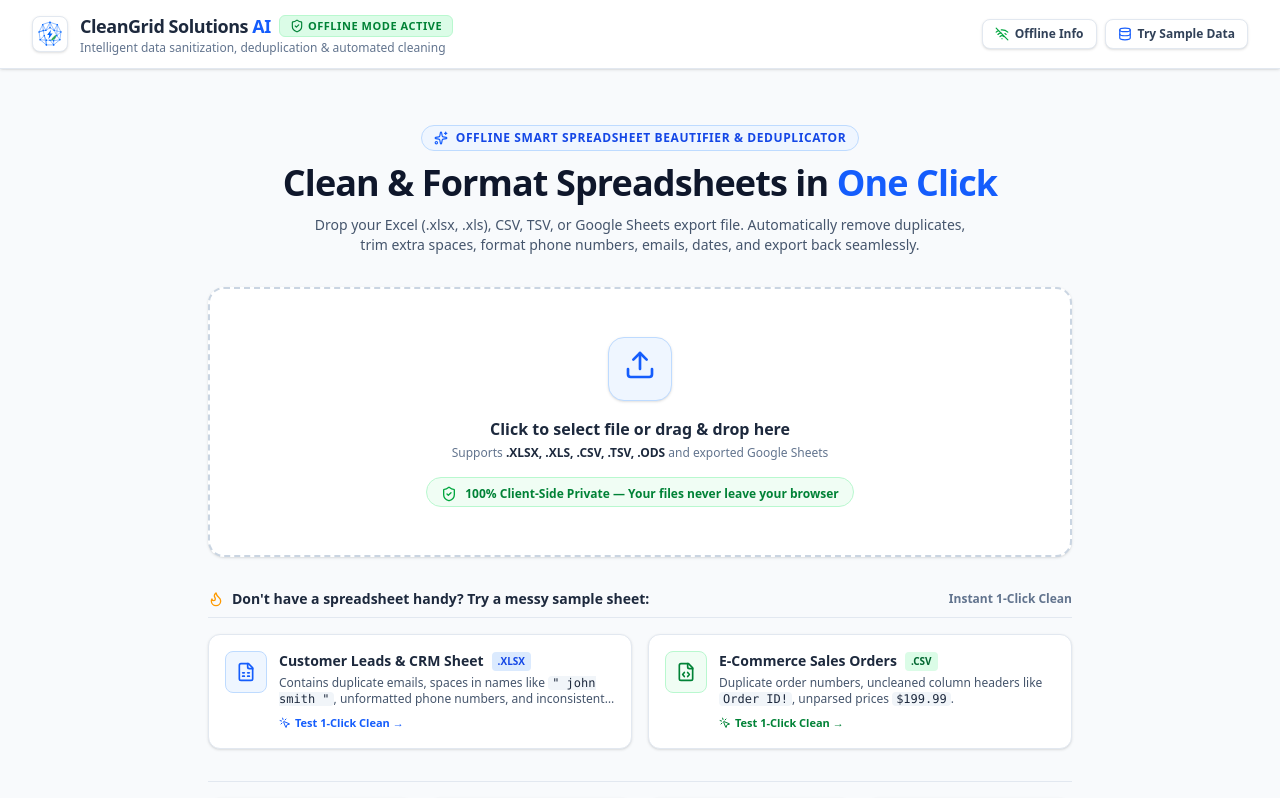
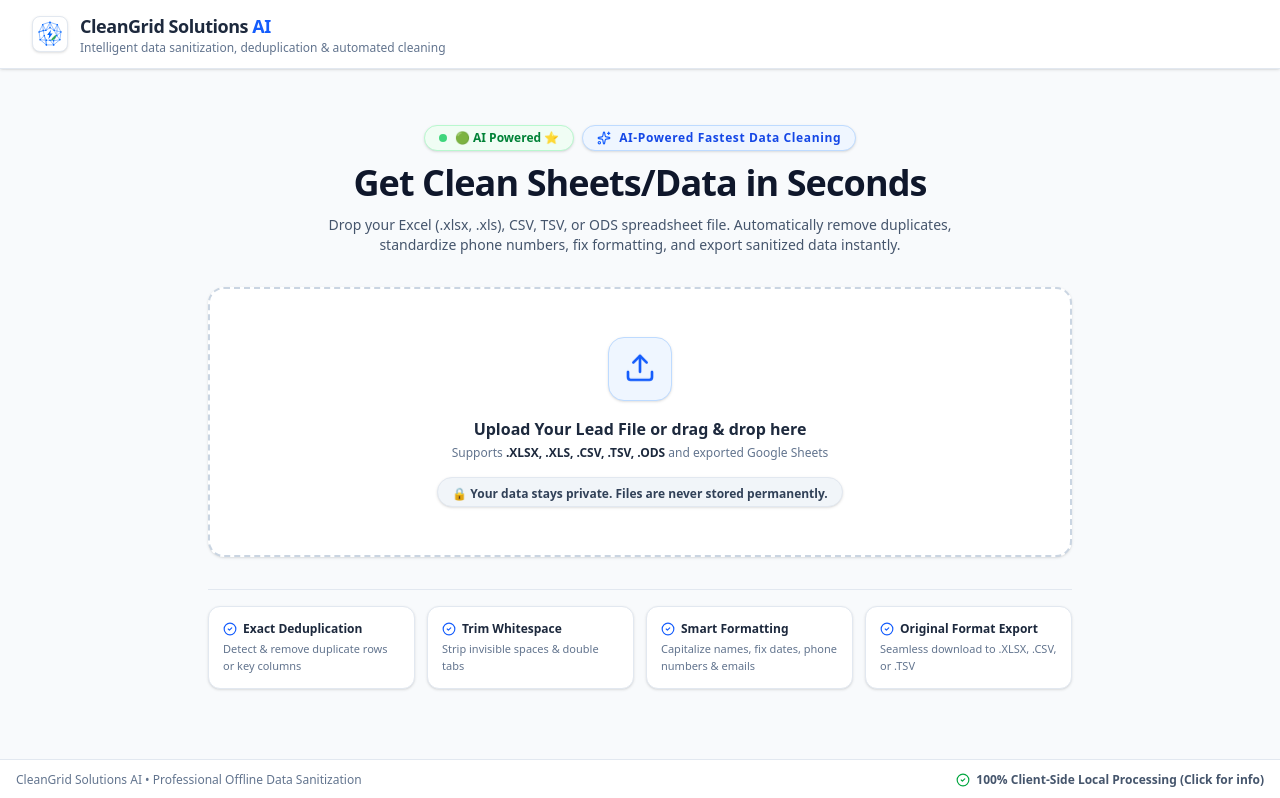
Before and after one commit to cleangridsolutions/firstcloudsoftware, a React (Vite) app: page / in a window 1280 px wide. Shown: the top 798 px of the page. Built offline with nearby package versions, Linux system fonts and the light colour scheme.

Commit message:
Add files via upload

```diff
--- a/src/components/FileDropzone.tsx
+++ b/src/components/FileDropzone.tsx
@@ -1,14 +1,8 @@
 import React, { useRef, useState } from 'react';
 import {
-  FileSpreadsheet,
   Upload,
   Sparkles,
   CheckCircle2,
-  FileCode,
-  ShieldCheck,
-  Zap,
-  Flame,
-  MousePointerClick,
 } from 'lucide-react';
 
 interface FileDropzoneProps {
@@ -55,15 +49,21 @@ export const FileDropzone: React.FC<FileDropzoneProps> = ({
     <div className="max-w-4xl mx-auto px-4 py-8 space-y-8">
       {/* Hero Welcome Banner */}
       <div className="text-center space-y-3">
-        <div className="inline-flex items-center gap-2 px-3 py-1 rounded-full bg-blue-50 text-blue-700 border border-blue-200 text-xs font-bold uppercase tracking-wider">
-          <Sparkles className="w-3.5 h-3.5 text-blue-600" />
-          <span>Offline Smart Spreadsheet Beautifier & Deduplicator</span>
+        <div className="flex flex-wrap items-center justify-center gap-2">
+          <div className="inline-flex items-center gap-2 px-3.5 py-1 rounded-full bg-green-50 text-green-700 border border-green-200 text-xs font-bold shadow-sm">
+            <span className="w-2 h-2 rounded-full bg-green-500 animate-pulse" />
+            <span>🟢 AI Powered ⭐</span>
+          </div>
+          <div className="inline-flex items-center gap-2 px-3.5 py-1 rounded-full bg-blue-50 text-blue-700 border border-blue-200 text-xs font-bold tracking-wider shadow-sm">
+            <Sparkles className="w-3.5 h-3.5 text-blue-600" />
+            <span>AI-Powered Fastest Data Cleaning</span>
+          </div>
         </div>
         <h2 className="text-3xl sm:text-4xl font-extrabold text-slate-900 tracking-tight">
-          Clean & Format Spreadsheets in <span className="text-blue-600">One Click</span>
+          Get Clean Sheets/Data in Seconds
         </h2>
         <p className="text-sm text-slate-600 max-w-2xl mx-auto">
-          Drop your Excel (.xlsx, .xls), CSV, TSV, or Google Sheets export file. Automatically remove duplicates, trim extra spaces, format phone numbers, emails, dates, and export back seamlessly.
+          Drop your Excel (.xlsx, .xls), CSV, TSV, or ODS spreadsheet file. Automatically remove duplicates, standardize phone numbers, fix formatting, and export sanitized data instantly.
         </p>
       </div>
 
@@ -100,7 +100,7 @@ export const FileDropzone: React.FC<FileDropzoneProps> = ({
             <p className="text-base font-bold text-slate-800">
               {isLoading
                 ? 'Reading & analyzing sheet data...'
-                : 'Click to select file or drag & drop here'}
+                : 'Upload Your Lead File or drag & drop here'}
             </p>
             <p className="text-xs text-slate-500">
               Supports <span className="text-slate-800 font-semibold">.XLSX, .XLS, .CSV, .TSV, .ODS</span> and exported Google Sheets
@@ -108,9 +108,8 @@ export const FileDropzone: React.FC<FileDropzoneProps> = ({
           </div>
 
           {/* Privacy & Security Tag */}
-          <div className="pt-2 flex items-center gap-2 text-xs text-green-700 font-semibold bg-green-50 border border-green-200 px-3.5 py-1 rounded-full">
-            <ShieldCheck className="w-4 h-4 text-green-600" />
-            <span>100% Client-Side Private — Your files never leave your browser</span>
+          <div className="pt-2 flex items-center gap-2 text-xs text-slate-700 font-semibold bg-slate-100 border border-slate-200 px-3.5 py-1 rounded-full shadow-sm">
+            <span>🔒 Your data stays private. Files are never stored permanently.</span>
           </div>
         </div>
 
@@ -119,73 +118,6 @@ export const FileDropzone: React.FC<FileDropzoneProps> = ({
             {errorMessage}
           </div>
         )}
-      </div>
-
-      {/* Quick Try Sample Section */}
-      <div className="space-y-4">
-        <div className="flex items-center justify-between border-b border-slate-200 pb-2">
-          <div className="flex items-center gap-2">
-            <Flame className="w-4 h-4 text-amber-500" />
-            <h3 className="text-sm font-bold text-slate-800">
-              Don't have a spreadsheet handy? Try a messy sample sheet:
-            </h3>
-          </div>
-          <span className="text-xs font-semibold text-slate-500">Instant 1-Click Clean</span>
-        </div>
-
-        <div className="grid grid-cols-1 sm:grid-cols-2 gap-4">
-          <button
-            onClick={() => onLoadSample(0)}
-            className="group p-4 rounded-xl bg-white hover:bg-slate-50 border border-slate-200 hover:border-blue-400 transition-all text-left flex items-start gap-3 shadow-sm hover:shadow-md"
-          >
-            <div className="p-2.5 rounded-lg bg-blue-50 text-blue-600 border border-blue-200 group-hover:bg-blue-100 transition-all">
-              <FileSpreadsheet className="w-5 h-5" />
-            </div>
-            <div className="space-y-1">
-              <div className="flex items-center gap-2">
-                <span className="text-sm font-bold text-slate-800 group-hover:text-blue-600 transition-all">
-                  Customer Leads & CRM Sheet
-                </span>
-                <span className="text-[10px] bg-blue-100 text-blue-700 font-bold px-1.5 py-0.5 rounded">
-                  .XLSX
-                </span>
-              </div>
-              <p className="text-xs text-slate-600 line-clamp-2">
-                Contains duplicate emails, spaces in names like <code className="text-slate-800 bg-slate-100 px-1 rounded">" john smith "</code>, unformatted phone numbers, and inconsistent dates.
-              </p>
-              <div className="pt-1 flex items-center gap-1 text-[11px] font-bold text-blue-600 group-hover:translate-x-1 transition-transform">
-                <MousePointerClick className="w-3 h-3" />
-                <span>Test 1-Click Clean →</span>
-              </div>
-            </div>
-          </button>
-
-          <button
-            onClick={() => onLoadSample(1)}
-            className="group p-4 rounded-xl bg-white hover:bg-slate-50 border border-slate-200 hover:border-blue-400 transition-all text-left flex items-start gap-3 shadow-sm hover:shadow-md"
-          >
-            <div className="p-2.5 rounded-lg bg-green-50 text-green-700 border border-green-200 group-hover:bg-green-100 transition-all">
-              <FileCode className="w-5 h-5" />
-            </div>
-            <div className="space-y-1">
-              <div className="flex items-center gap-2">
-                <span className="text-sm font-bold text-slate-800 group-hover:text-green-700 transition-all">
-                  E-Commerce Sales Orders
-                </span>
-                <span className="text-[10px] bg-green-100 text-green-800 font-bold px-1.5 py-0.5 rounded">
-                  .CSV
-                </span>
-              </div>
-              <p className="text-xs text-slate-600 line-clamp-2">
-                Duplicate order numbers, uncleaned column headers like <code className="text-slate-800 bg-slate-100 px-1 rounded">Order ID!</code>, unparsed prices <code className="text-slate-800 bg-slate-100 px-1 rounded">$199.99</code>.
-              </p>
-              <div className="pt-1 flex items-center gap-1 text-[11px] font-bold text-green-700 group-hover:translate-x-1 transition-transform">
-                <MousePointerClick className="w-3 h-3" />
-                <span>Test 1-Click Clean →</span>
-              </div>
-            </div>
-          </button>
-        </div>
       </div>
 
       {/* Feature Highlights Grid */}
--- a/src/components/Header.tsx
+++ b/src/components/Header.tsx
@@ -1,14 +1,8 @@
 import React from 'react';
 import {
-  Sparkles,
-  ShieldCheck,
-  FileSpreadsheet,
   Download,
   RotateCcw,
-  FileUp,
   Sliders,
-  Database,
-  WifiOff,
 } from 'lucide-react';
 import { FileFormat } from '../types';
 
@@ -55,14 +49,6 @@ export const Header: React.FC<HeaderProps> = ({
               <h1 className="text-lg font-bold tracking-tight text-slate-800">
                 CleanGrid Solutions <span className="text-blue-600">AI</span>
               </h1>
-              <button
-                onClick={onOpenOfflineGuide}
-                title="Click for Offline & Security Guide"
-                className="hidden sm:inline-flex items-center gap-1 text-[11px] font-bold bg-green-100 text-green-700 border border-green-200 px-2.5 py-0.5 rounded-md uppercase tracking-wider hover:bg-green-200 transition-colors cursor-pointer"
-              >
-                <ShieldCheck className="w-3.5 h-3.5 text-green-700" />
-                Offline Mode Active
-              </button>
             </div>
             <p className="text-xs text-slate-500 font-medium">
               Intelligent data sanitization, deduplication & automated cleaning
@@ -91,7 +77,7 @@ export const Header: React.FC<HeaderProps> = ({
 
         {/* Right Actions */}
         <div className="flex items-center space-x-2">
-          {isCleaningActive ? (
+          {isCleaningActive && (
             <>
               <button
                 onClick={onToggleControls}
@@ -122,40 +108,6 @@ export const Header: React.FC<HeaderProps> = ({
                 <span>Export Clean Sheet</span>
               </button>
             </>
-          ) : (
-            <div className="flex items-center gap-2">
-              <button
-                onClick={onOpenOfflineGuide}
-                className="flex items-center gap-1.5 px-3 py-1.5 text-xs font-semibold text-slate-700 bg-white hover:bg-slate-50 border border-slate-200 rounded-lg shadow-sm transition-all"
-                title="How offline processing works"
-              >
-                <WifiOff className="w-3.5 h-3.5 text-green-600" />
-                <span className="hidden sm:inline">Offline Info</span>
-              </button>
-
-              <div className="relative group">
-                <button className="flex items-center gap-1.5 px-3 py-1.5 text-xs font-semibold text-slate-700 bg-white hover:bg-slate-50 border border-slate-200 rounded-lg shadow-sm transition-all">
-                  <Database className="w-3.5 h-3.5 text-blue-600" />
-                  <span>Try Sample Data</span>
-                </button>
-                <div className="absolute right-0 top-full mt-1 w-60 bg-white border border-slate-200 rounded-xl shadow-xl p-1 hidden group-hover:block z-50">
-                  <button
-                    onClick={() => onLoadSample(0)}
-                    className="w-full text-left px-3 py-2 text-xs text-slate-800 hover:bg-slate-100 rounded-lg flex flex-col gap-0.5 transition-colors"
-                  >
-                    <span className="font-bold text-blue-600">Customer Leads & CRM</span>
-                    <span className="text-[10px] text-slate-500">Duplicates, spaces & email cleanup</span>
-                  </button>
-                  <button
-                    onClick={() => onLoadSample(1)}
-                    className="w-full text-left px-3 py-2 text-xs text-slate-800 hover:bg-slate-100 rounded-lg flex flex-col gap-0.5 transition-colors"
-                  >
-                    <span className="font-bold text-green-700">E-Commerce Sales Orders</span>
-                    <span className="text-[10px] text-slate-500">Duplicate order IDs & price parsing</span>
-                  </button>
-                </div>
-              </div>
-            </div>
           )}
         </div>
       </div>
```
